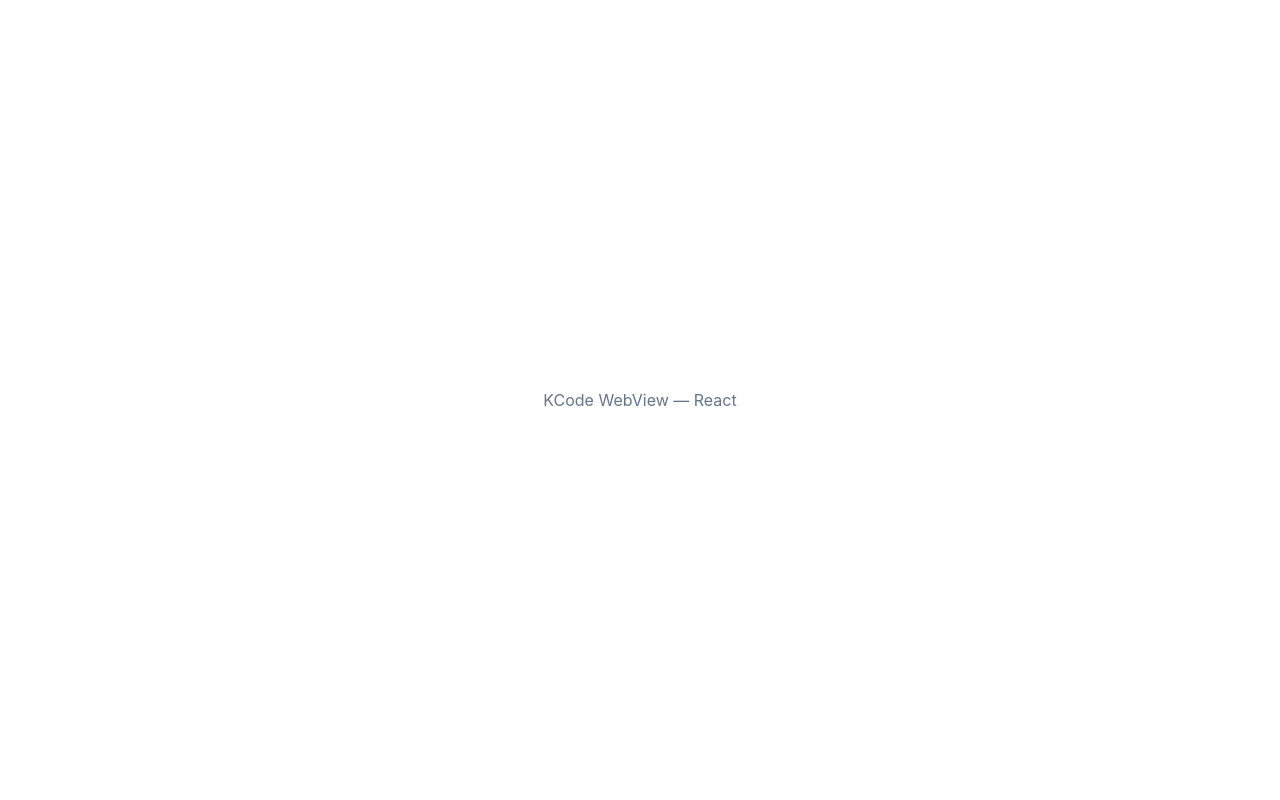
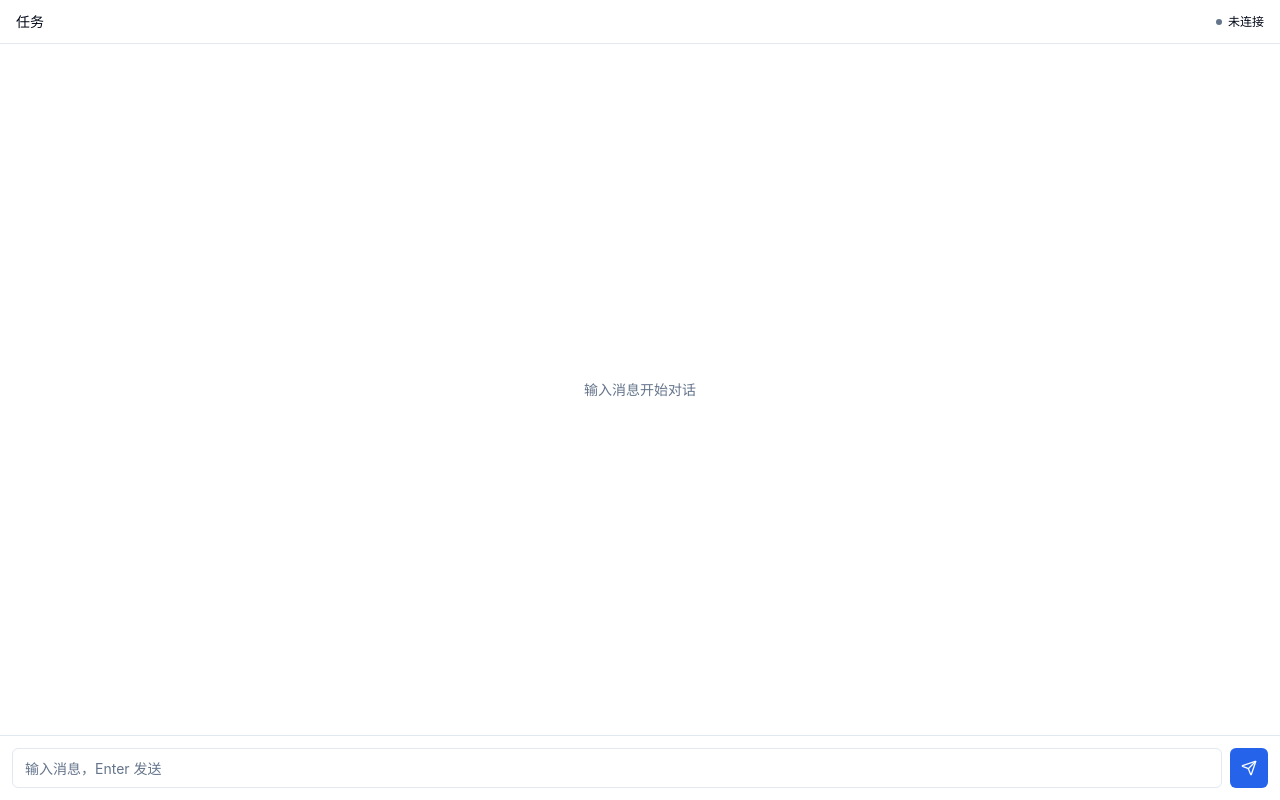
Before and after one commit to DelononLiu/kcode, a React (Vite) app in the folder src/webview-ui/: page / in a window 1280 px wide. Built offline with nearby package versions, Linux system fonts and the light colour scheme; the HTML template or start-up script is replaced by a standard one.

Commit message:
feat(ui): 对话区组装 — ChatArea/ChatInput/ChatHeader + postMessage 路由

```diff
--- a/src/webview-ui/src/App.tsx
+++ b/src/webview-ui/src/App.tsx
@@ -1,9 +1,50 @@
+import { useEffect } from 'react'
+import { useChatStore } from './stores/chatStore'
+import ChatHeader from './components/ChatHeader'
+import ChatArea from './components/ChatArea'
+import ChatInput from './components/ChatInput'
+
 export default function App() {
+  useEffect(() => {
+    const handler = (e: MessageEvent) => {
+      const msg = e.data
+      const s = useChatStore.getState()
+      switch (msg.type) {
+        case 'loadMessages':
+          s.loadMessages(msg.messages || [], msg.taskId, msg.taskType)
+          break
+        case 'stream-chunk':
+          s.handleStreamChunk(msg.text)
+          break
+        case 'stream-done':
+          s.handleStreamDone()
+          break
+        case 'thinking-chunk':
+          s.handleThinkingChunk(msg)
+          break
+        case 'tool-chunk':
+          s.handleToolChunk(msg)
+          break
+        case 'messages-sync':
+          s.handleMessagesSync(msg.messages || [])
+          break
+        case 'addUserMessage':
+          s.addUserMessage(msg.content)
+          break
+        case 'state-delta':
+          if (msg.activeTaskId) s.setStateDelta(msg)
+          break
+      }
+    }
+    window.addEventListener('message', handler)
+    return () => window.removeEventListener('message', handler)
+  }, [])
+
   return (
     <div className="h-screen flex flex-col bg-background text-foreground">
-      <div className="flex-1 flex items-center justify-center text-muted-foreground">
-        KCode WebView — React
-      </div>
+      <ChatHeader />
+      <ChatArea />
+      <ChatInput />
     </div>
   )
 }
--- /dev/null
+++ b/src/webview-ui/src/components/ChatArea.tsx
@@ -0,0 +1,97 @@
+import { useEffect, useRef } from 'react'
+import { useChatStore } from '@/stores/chatStore'
+import { ScrollArea } from '@/components/ui/scroll-area'
+import UserMessage from './messages/UserMessage'
+import TextMessage from './messages/TextMessage'
+import ThinkingCard from './messages/ThinkingCard'
+import ToolCallCard from './messages/ToolCallCard'
+import PhaseCard from './messages/PhaseCard'
+import RoundSummary from './messages/RoundSummary'
+import StreamingMessage from './streaming/StreamingMessage'
+
+export default function ChatArea() {
+  const messages = useChatStore((s) => s.messages)
+  const streaming = useChatStore((s) => s.streaming)
+  const bottomRef = useRef<HTMLDivElement>(null)
+
+  useEffect(() => {
+    bottomRef.current?.scrollIntoView({ behavior: 'smooth' })
+  }, [messages])
+
+  return (
+    <ScrollArea className="flex-1 px-4 py-3">
+      {messages.length === 0 && !streaming && (
+        <div className="flex items-center justify-center h-full text-muted-foreground text-sm">
+          输入消息开始对话
+        </div>
+      )}
+
+      {messages.map((msg) => {
+        // round summary — 折叠摘要
+        if (msg.type === 'round_summary') {
+          try {
+            const c = JSON.parse(msg.content)
+            return (
+              <RoundSummary
+                key={msg.id}
+                roundGroup={msg.roundGroup || ''}
+                thinking={c.thinking || 0}
+                tools={c.tools || {}}
+              />
+            )
+          } catch {
+            return null
+          }
+        }
+
+        // phase_action — 阶段交互卡片
+        if (msg.type === 'phase_action' && msg.phaseAction) {
+          return <PhaseCard key={msg.id} {...msg} />
+        }
+
+        // 折叠状态 — 隐藏
+        if (msg.collapsed && msg.roundGroup) {
+          const expanded = useChatStore.getState().expandedRounds[msg.roundGroup]
+          if (!expanded) return null
+        }
+
+        // thinking — 思考过程
+        if (msg.type === 'thinking') {
+          return <ThinkingCard key={msg.id} content={msg.content} />
+        }
+
+        // tool_call — 工具调用
+        if (msg.type === 'tool_call') {
+          return <ToolCallCard key={msg.id} {...msg} />
+        }
+
+        // user — 用户消息
+        if (msg.role === 'user') {
+          return (
+            <UserMessage
+              key={msg.id}
+              content={msg.content}
+              timestamp={msg.timestamp}
+            />
+          )
+        }
+
+        // agent text — 文本回复
+        if (msg.type === 'text') {
+          return (
+            <TextMessage
+              key={msg.id}
+              content={msg.content}
+              streaming={msg.streaming}
+            />
+          )
+        }
+
+        return null
+      })}
+
+      {streaming && <StreamingMessage />}
+      <div ref={bottomRef} />
+    </ScrollArea>
+  )
+}
--- /dev/null
+++ b/src/webview-ui/src/components/ChatHeader.tsx
@@ -0,0 +1,44 @@
+import { Badge } from '@/components/ui/badge'
+import { useChatStore } from '@/stores/chatStore'
+
+const phaseLabels: Record<string, string> = {
+  goal: '确认目标',
+  plan: '制定计划',
+  execute: '执行',
+  self_verify: '自我验证',
+  review: '验收',
+}
+
+export default function ChatHeader() {
+  const viewMode = useChatStore((s) => s.viewMode)
+  const phase = useChatStore((s) => s.activePhase)
+  const title = useChatStore((s) => s.taskTitle)
+  const connected = useChatStore((s) => s.agentConnected)
+  const agentName = useChatStore((s) => s.agentName)
+  const streaming = useChatStore((s) => s.streaming)
+
+  return (
+    <div className="border-b border-border px-4 py-2.5 flex items-center gap-3 min-h-[44px]">
+      <span className="font-medium text-sm truncate">
+        {viewMode === 'assistant' ? '小助手' : title || '任务'}
+      </span>
+
+      {viewMode === 'task' && phase && phaseLabels[phase] && (
+        <Badge variant="outline">{phaseLabels[phase]}</Badge>
+      )}
+
+      {streaming && (
+        <span className="text-xs text-blue-500 animate-pulse">生成中...</span>
+      )}
+
+      <span className="ml-auto text-xs flex items-center gap-1.5">
+        <span
+          className={`w-1.5 h-1.5 rounded-full ${
+            connected ? 'bg-green-500' : 'bg-muted-foreground'
+          }`}
+        />
+        {connected ? agentName || '已连接' : '未连接'}
+      </span>
+    </div>
+  )
+}
--- /dev/null
+++ b/src/webview-ui/src/components/ChatInput.tsx
@@ -0,0 +1,52 @@
+import { useState } from 'react'
+import { Button } from '@/components/ui/button'
+import { Input } from '@/components/ui/input'
+import { Send, Square } from 'lucide-react'
+import { useChatStore } from '@/stores/chatStore'
+
+const vsCode = (window as any).vscode
+
+export default function ChatInput() {
+  const streaming = useChatStore((s) => s.streaming)
+  const viewMode = useChatStore((s) => s.viewMode)
+  const [text, setText] = useState('')
+
+  const send = () => {
+    if (!text.trim() || streaming) return
+    const msgType =
+      viewMode === 'assistant' ? 'sendAssistantMessage' : 'stageInput'
+    vsCode?.postMessage({
+      type: msgType,
+      text: text.trim(),
+      taskId: useChatStore.getState().activeTaskId,
+    })
+    setText('')
+  }
+
+  const stop = () => {
+    vsCode?.postMessage({ type: 'stopGeneration' })
+  }
+
+  return (
+    <div className="border-t border-border p-3 flex gap-2">
+      <Input
+        value={text}
+        onChange={(e) => setText(e.target.value)}
+        onKeyDown={(e) =>
+          e.key === 'Enter' && !e.shiftKey && (e.preventDefault(), send())
+        }
+        placeholder={streaming ? '正在生成...' : '输入消息，Enter 发送'}
+        disabled={streaming}
+      />
+      {streaming ? (
+        <Button size="icon" variant="destructive" onClick={stop}>
+          <Square className="w-4 h-4" />
+        </Button>
+      ) : (
+        <Button size="icon" onClick={send}>
+          <Send className="w-4 h-4" />
+        </Button>
+      )}
+    </div>
+  )
+}
```
